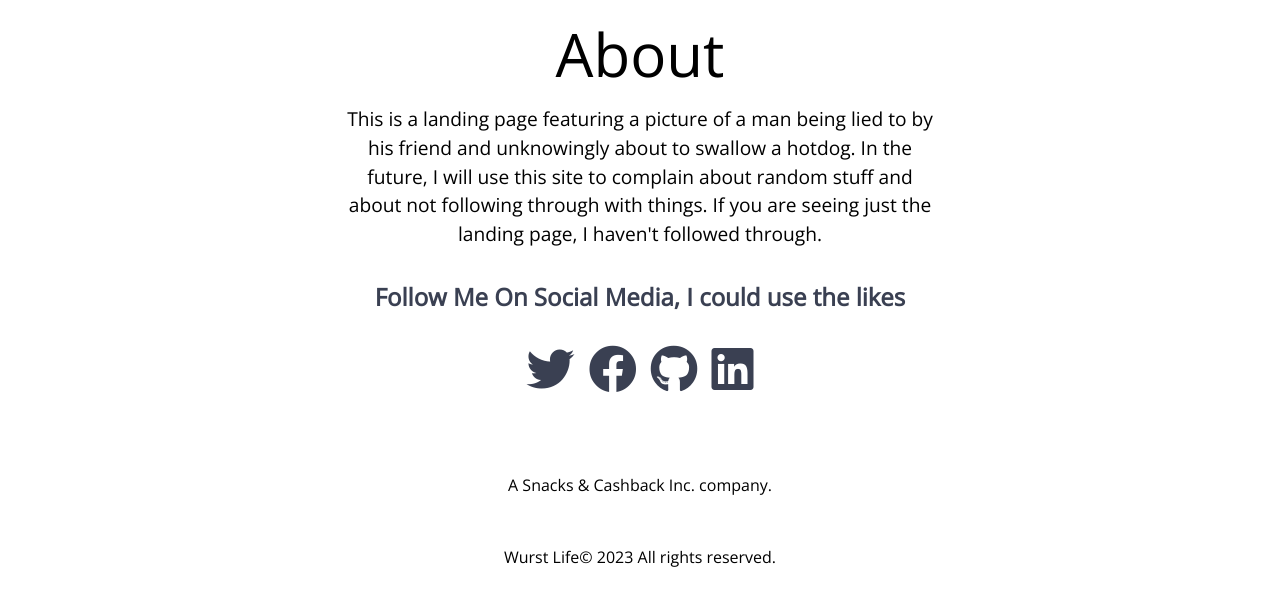
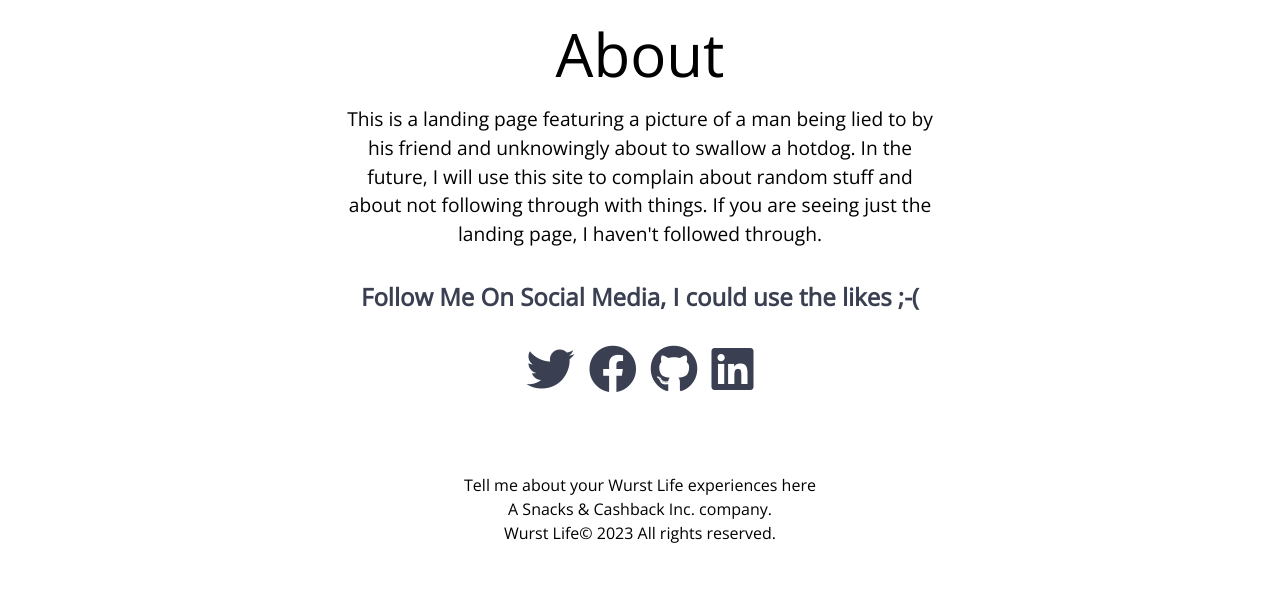
Before and after one commit to 138n4379/wurstlife, a plain HTML site: page index.html in a window 1280 px wide. Shown: the part 822-1431 px from the top of the page. After the commit the page ends 1407 px from the top, so only its background shows below. Drawn offline with nearby package versions, Linux system fonts and the light colour scheme.

Commit message:
Update index.html

```diff
--- a/index.html
+++ b/index.html
@@ -3,7 +3,7 @@
   <head>
     <meta charset="UTF-8">
     <title>Wurst Life</title>
-    <link rel='stylesheet' href='https://cdnjs.cloudflare.com/ajax/libs/font-awesome/5.13.0/css/all.min.css'>
+    <link rel="stylesheet" href="https://cdnjs.cloudflare.com/ajax/libs/font-awesome/5.13.0/css/all.min.css">
     <link rel="stylesheet" href="./style.css">
   </head>
   <body>
@@ -21,7 +21,7 @@
     <section id="about">
       <h1>About</h1>
       <p> This is a landing page featuring a picture of a man being lied to by his friend and unknowingly about to swallow a hotdog. In the future, I will use this site to complain about random stuff and about not following through with things. If you are seeing just the landing page, I haven't followed through.</p>
-      <h2>Follow Me On Social Media, I could use the likes</h2>
+      <h2>Follow Me On Social Media, I could use the likes ;-( </h2>
       <div class="social">
         <a href="https://twitter.com/#" target="_blank">
           <i class="fab fa-twitter fa-3x"></i>
@@ -40,6 +40,7 @@
     <!-- partial -->
 
         <section id="about2">
+		Tell me about your Wurst Life experiences here <br>
 	<script src="https://utteranc.es/client.js"
         repo="138n4379/wurstlife"
         issue-term="pathname"
@@ -49,7 +50,7 @@
 </script>
                        <p>
  A Snacks & Cashback Inc. company. </p>
-<br></br>Wurst Life© 2023 All rights reserved.
+<p>Wurst Life© 2023 All rights reserved.
 
             </p>
 
```
